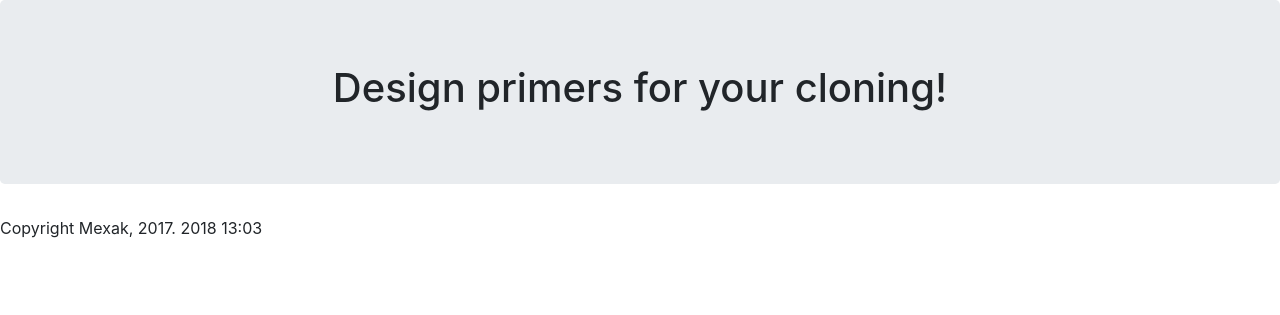
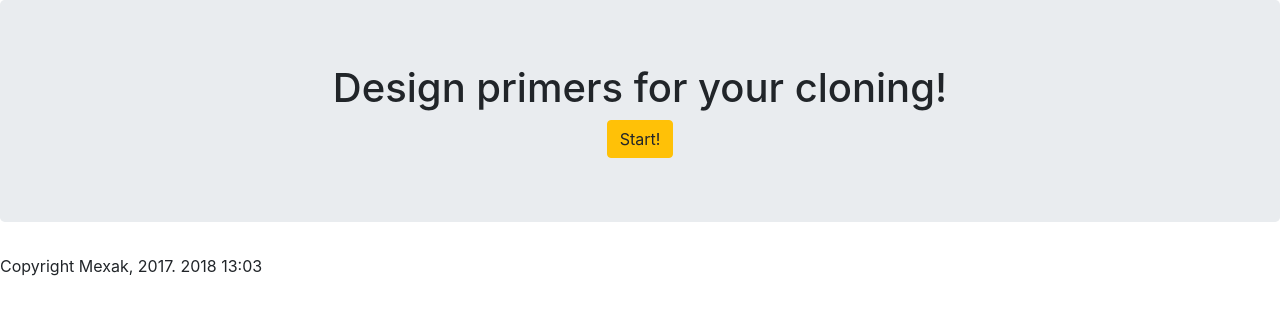
Before and after one commit to mexak/PRIMER_DESIGNER, a Django app: page /start_page in a window 1280 px wide. Shown: the top 315 px of the page. Run offline with Django 3.2, Linux system fonts and the light colour scheme; some libraries are stand-ins or nearby versions.

Commit message:
start_page.html changed

```diff
--- a/primer_designer/templates/start_page.html
+++ b/primer_designer/templates/start_page.html
@@ -3,6 +3,9 @@
 {% block content %}
 <div class="jumbotron text-center">
 	<h1>Design primers for your cloning!</h1>
+    <form method="post" action="">
+    {% csrf_token %}
+    <button type="submit" class="btn btn-warning">Start!</button></br>
 </div>
 
 
```
